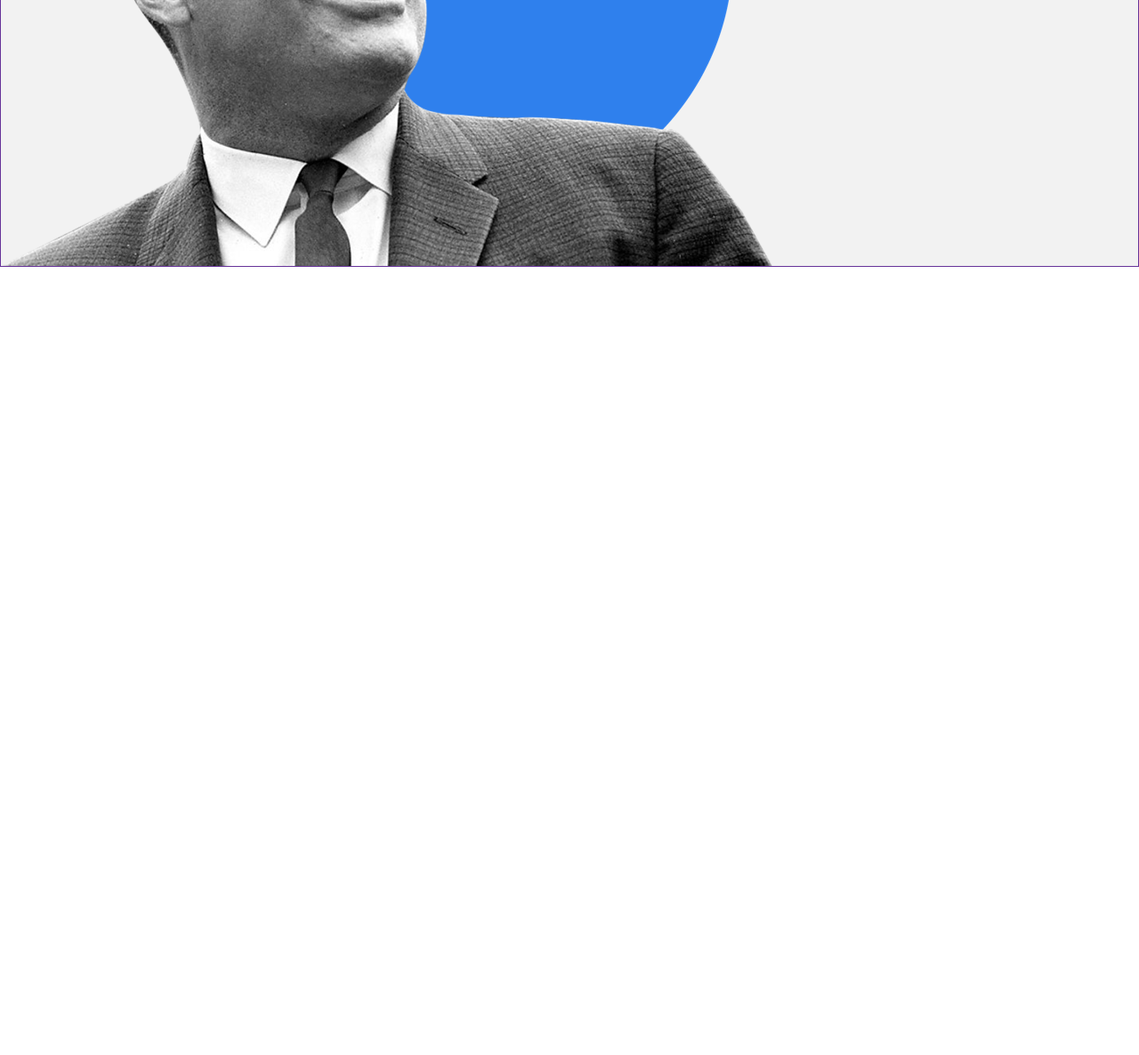
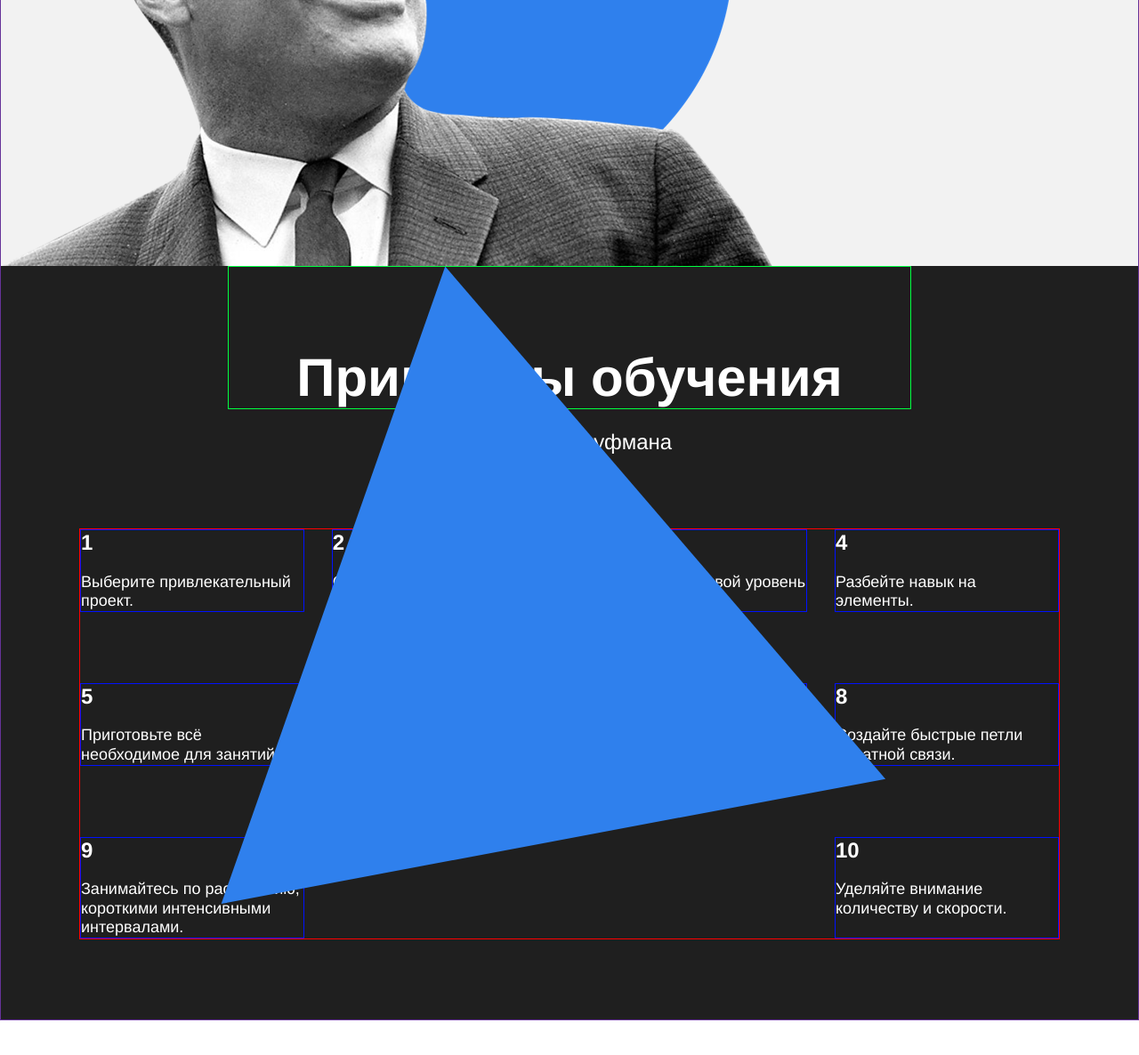
Before and after one commit to Valera-Kondratovich/how-to-learn, a plain HTML site: page index.html in a window 1280 px wide. Shown: the part 2611-3797 px from the top of the page at 89% size. Before the commit the page ends 2911 px from the top, so only its background shows below. Drawn offline with Linux system fonts and the light colour scheme.

Commit message:
сделал 5 секцию проблема с треугольником

```diff
--- a/index.html
+++ b/index.html
@@ -81,7 +81,57 @@
         <p class="feynman__sybtitle">Выучить и не забыть</p>
         <a class="feynman__link" href="#">Подробнее</a>
       </section>
-      <section class="kaufman content__kaufman"></section>
+      <section class="kaufman content__kaufman">
+
+        <div class="q">
+          <img class="kaufman__triangle" src="./images/kaufman-triangle.svg" alt="Треуголиник">
+        <h2 class="section-title section-title__margin-bottom section-title_theme_dark">Принципы обучения</h2>
+        <h3 class="section-subtitle section-subtitle__margin-bottom section-subtitle_theme_dark">от Джоша Кауфмана</h3>
+        <div class="table table_theme_dark">
+          <div class="table__cell table__cell_theme_dark">
+            <h3 class="table__heading table__heading_theme_dark">1</h3>
+            <p class="table__text table__text_theme_dark">Выберите привлекательный проект.</p>
+          </div>
+          <div class="table__cell table__cell_theme_dark">
+            <h3 class="table__heading table__heading_theme_dark">2</h3>
+            <p class="table__text table__text_theme_dark">Сосредоточьтесь на каком-то одном навыке.</p>
+          </div>
+          <div class="table__cell table__cell_theme_dark">
+            <h3 class="table__heading table__heading_theme_darkg">3</h3>
+            <p class="table__text table__text_theme_dark">Определите целевой уровень мастерства.</p>
+          </div>
+          <div class="table__cell table__cell_theme_dark">
+            <h3 class="table__heading table__heading_theme_dark">4</h3>
+            <p class="table__text table__text_theme_dark">Разбейте навык на элементы.</p>
+          </div>
+          <div class="table__cell table__cell_theme_dark">
+            <h3 class="table__heading table__heading_theme_dark">5</h3>
+            <p class="table__text table__text_theme_dark">Приготовьте всё необходимое для занятий.</p>
+          </div>
+          <div class="table__cell table__cell_theme_dark">
+            <h3 class="table__heading table__heading_theme_dark">6</h3>
+            <p class="table__text table__text_theme_dark">Устраните препятствия для занятий.</p>
+          </div>
+          <div class="table__cell table__cell_theme_dark">
+            <h3 class="table__heading table__heading_theme_dark">7</h3>
+            <p class="table__text table__text_theme_dark">Выделите специальное время для занятий.</p>
+          </div>
+          <div class="table__cell table__cell_theme_dark">
+            <h3 class="table__heading table__heading_theme_dark">8</h3>
+            <p class="table__text table__text_theme_dark">Создайте быстрые петли обратной связи.</p>
+          </div>
+          <div class="table__cell table__cell_theme_dark">
+            <h3 class="table__heading table__heading_theme_dark">9</h3>
+            <p class="table__text table__text_theme_dark">Занимайтесь по расписанию, короткими интенсивными интервалами.
+            </p>
+          </div>
+          <div class="table__cell table__cell_theme_dark">
+            <h3 class="table__heading table__heading_theme_dark">10</h3>
+            <p class="table__text table__text_theme_dark">Уделяйте внимание количеству и скорости.</p>
+          </div>
+        </div>
+        </div>
+      </section>
     </main>
     <footer class="footer"></footer>
   </div>
--- a/styles/style.css
+++ b/styles/style.css
@@ -240,3 +240,58 @@ h2, h3, p {
 .feynman__link::after{
   content:' \2192';
 }
+
+
+/* ----------СЕКЦИЯ 5-------------- */
+
+.kaufman{
+  /* overflow: hidden; */
+  background-color:#1f1f1f;
+  padding-bottom: 90px;
+  color: #fff;
+  z-index: -1;
+
+}
+.content__kaufman{
+  z-index: 0;
+  /* position:relative; */
+
+}
+.q{
+  position: relative;
+  z-index: 0;
+
+
+
+}
+.kaufman__triangle{
+  position:absolute;
+  z-index: 5;
+
+}
+.section-title_theme_dark{
+  padding-top: 90px;
+  z-index: 10;
+
+
+}
+.section-subtitle_theme_dark{
+  margin-bottom: 80px;
+
+}
+.table_theme_dark{
+  row-gap: 80px;
+
+
+}
+.table__cell_theme_dark{
+
+}
+/* .kaufman__triangle{
+  position: absolute;
+  display: block;
+  top:0;
+  right: -210px;
+  z-index: -1;
+  opacity: 0.99;
+} */
```
